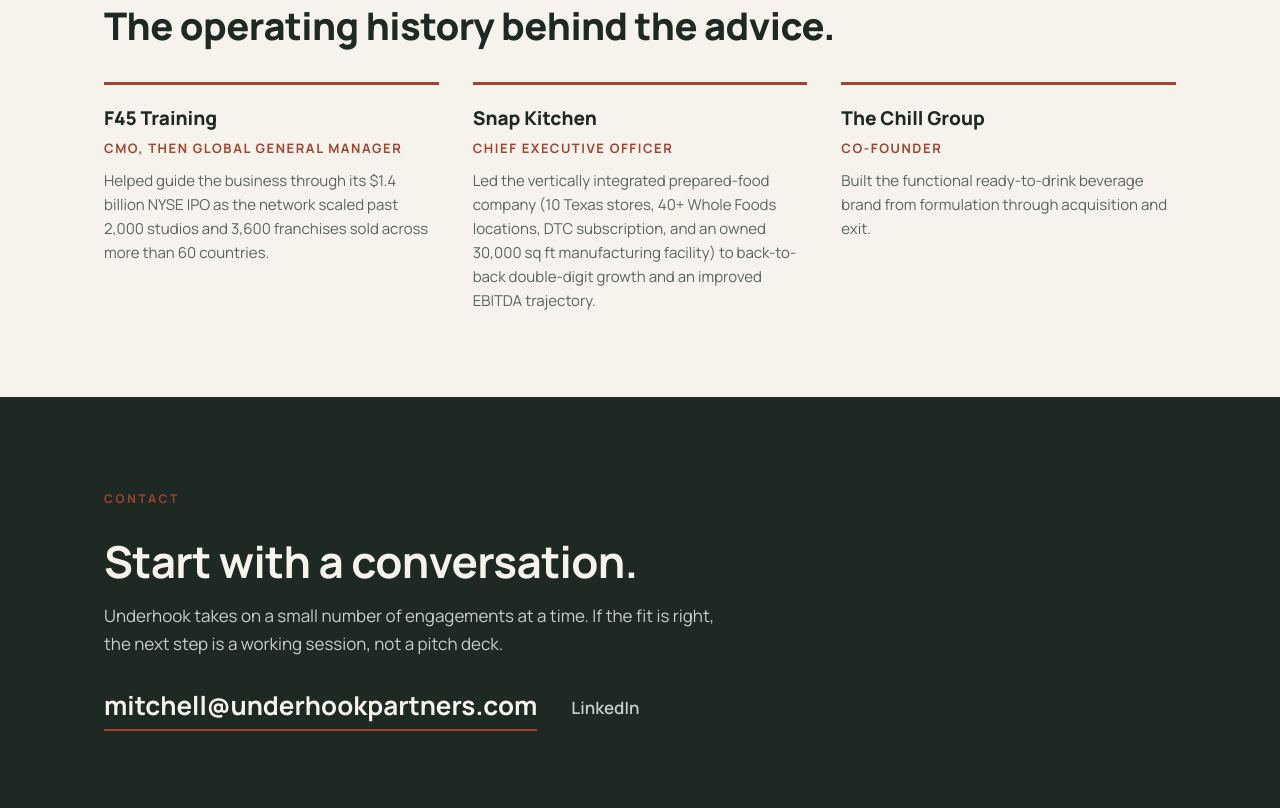
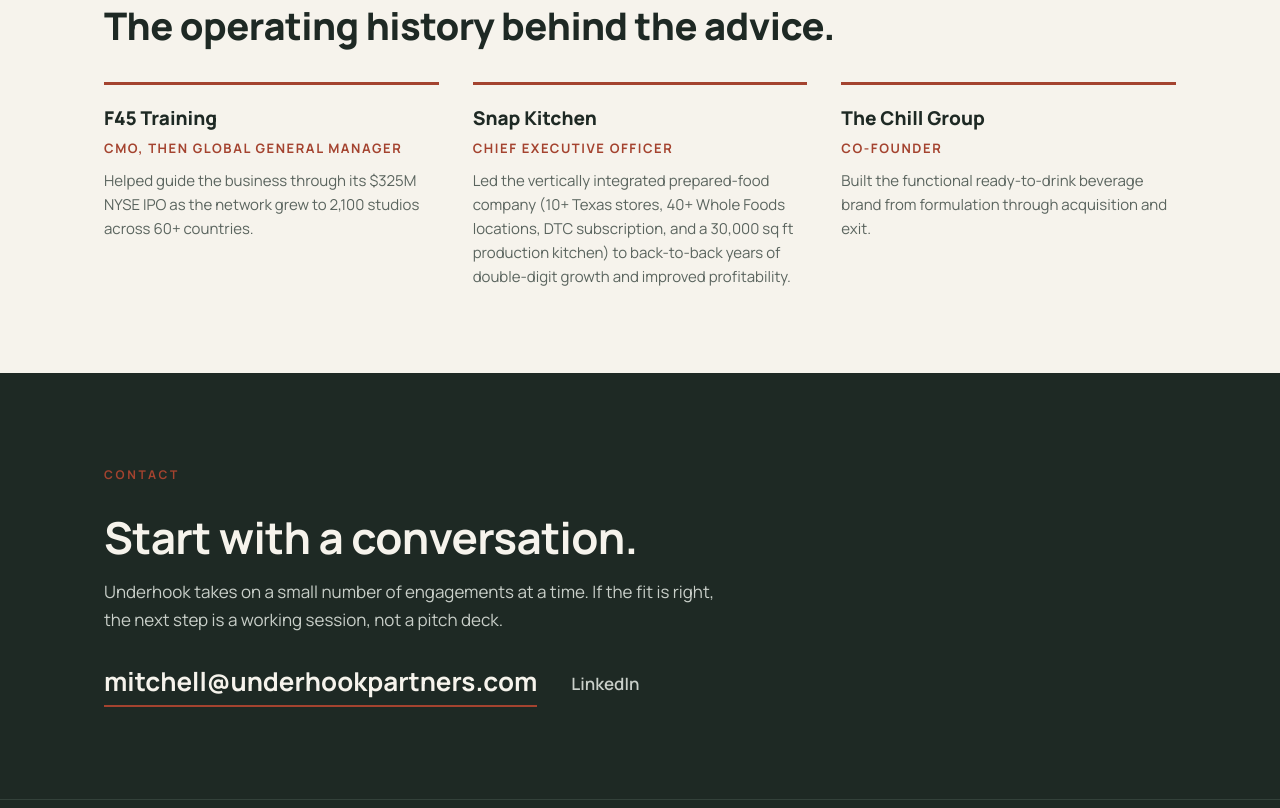
Before and after one commit to mgr-per/underhook-site, a plain HTML site: page index.html in a window 1280 px wide. Shown: the part 2109-2917 px from the top of the page. Drawn offline with Linux system fonts and the light colour scheme.

Commit message:
Correct Track Record claims to fact-checked narrative ($325M IPO, 2,100 studios, production kitchen, improved profitability)

```diff
--- a/index.html
+++ b/index.html
@@ -187,12 +187,12 @@
         <article>
           <h3>F45 Training</h3>
           <p class="role">CMO, then Global General Manager</p>
-          <p>Helped guide the business through its $1.4 billion NYSE IPO as the network scaled past 2,000 studios and 3,600 franchises sold across more than 60 countries.</p>
+          <p>Helped guide the business through its $325M NYSE IPO as the network grew to 2,100 studios across 60+ countries.</p>
         </article>
         <article>
           <h3>Snap Kitchen</h3>
           <p class="role">Chief Executive Officer</p>
-          <p>Led the vertically integrated prepared-food company (10 Texas stores, 40+ Whole Foods locations, DTC subscription, and an owned 30,000 sq ft manufacturing facility) to back-to-back double-digit growth and an improved EBITDA trajectory.</p>
+          <p>Led the vertically integrated prepared-food company (10+ Texas stores, 40+ Whole Foods locations, DTC subscription, and a 30,000 sq ft production kitchen) to back-to-back years of double-digit growth and improved profitability.</p>
         </article>
         <article>
           <h3>The Chill Group</h3>
```
